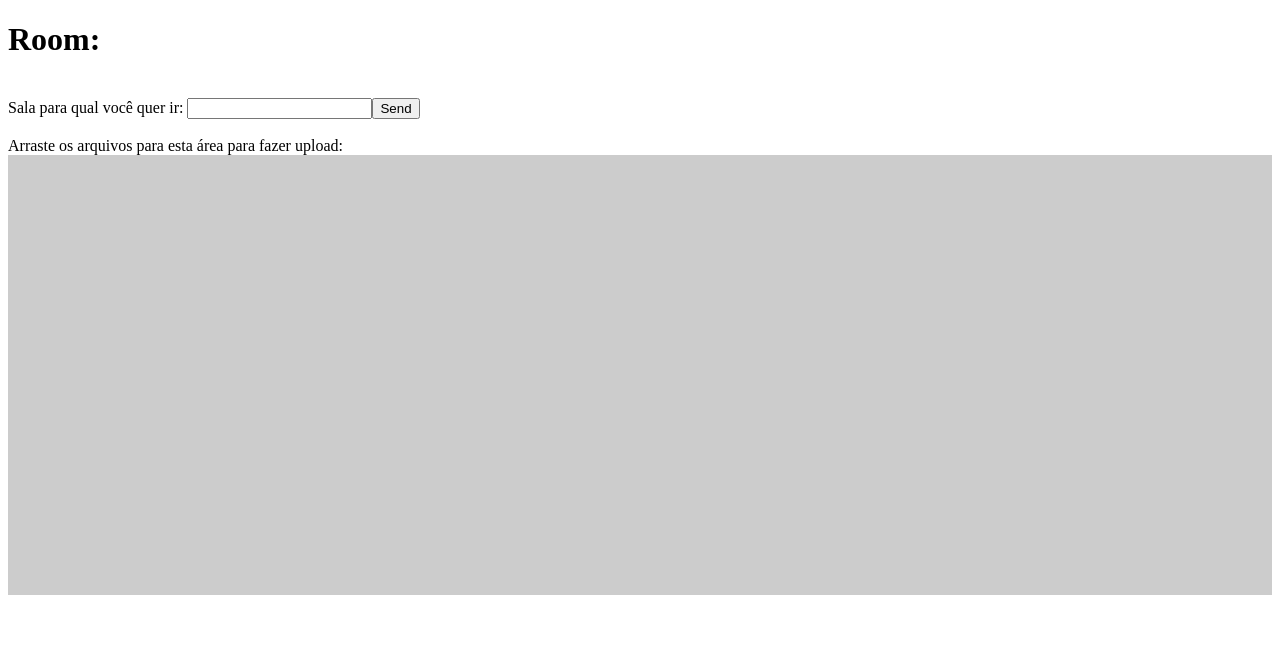
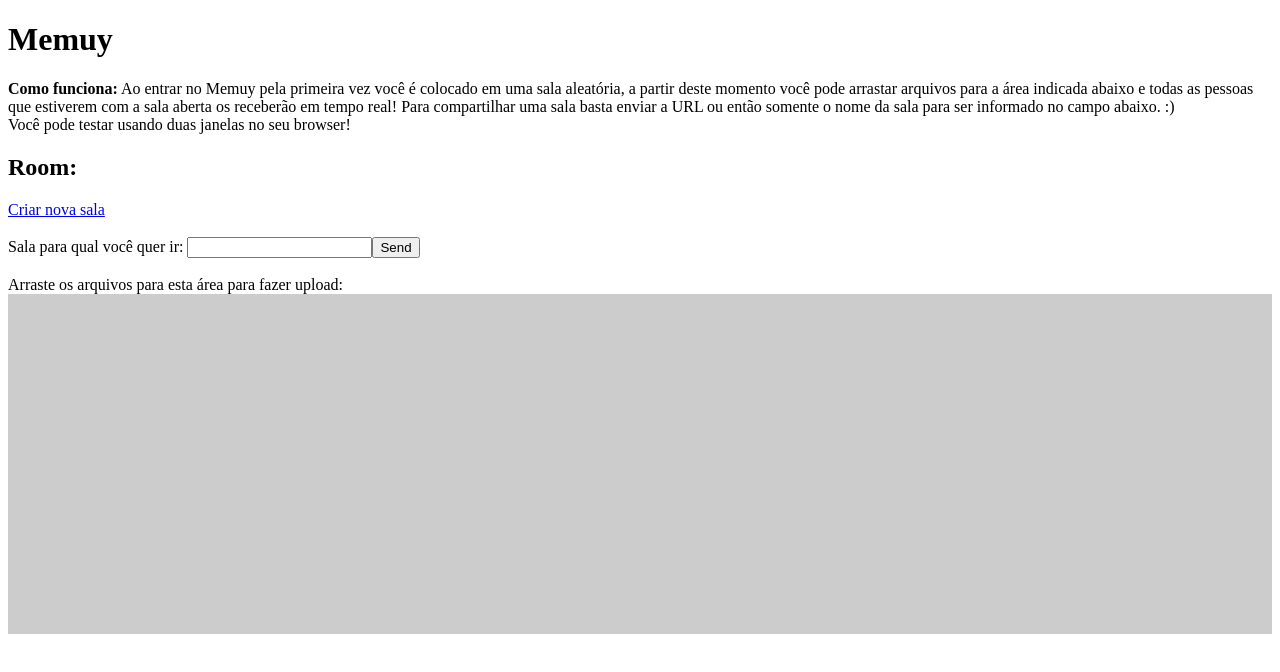
Before and after one commit to dygufa/memuy_api, a website: page api/static_content/public/index.html in a window 1280 px wide. Drawn offline with nearby package versions, Linux system fonts and the light colour scheme; no server answers.

Commit message:
Adding information about how to use

```diff
--- a/api/static_content/public/index.html
+++ b/api/static_content/public/index.html
@@ -7,7 +7,7 @@
 	#file-container {
 		background: #ccc;
 		padding: 20px;
-		min-height: 400px;
+		min-height: 300px;
 	}
 
 	#template-container {
@@ -21,7 +21,18 @@
 	</style>
 </head>
 <body>
-	<h1>Room: <span id="roomName"></span></h1>
+	<h1>Memuy</h1>
+	<p>
+		<b>Como funciona:</b> Ao entrar no Memuy pela primeira vez você é colocado em uma sala aleatória, a partir deste momento você pode arrastar arquivos para a área indicada abaixo e todas as pessoas que estiverem com a sala aberta os receberão em tempo real! Para compartilhar uma sala basta enviar a URL ou então somente o nome da sala para ser informado no campo abaixo. :)
+		<br/>
+		Você pode testar usando duas janelas no seu browser!
+	</p>
+
+	<h2>Room: <span id="roomName"></span></h2>
+	<a href="#" class="gotoNewRoom">Criar nova sala</a>
+
+	<br/>
+
 	<div id="qrcode"></div>
 
 	<div id="msg"></div>
```
